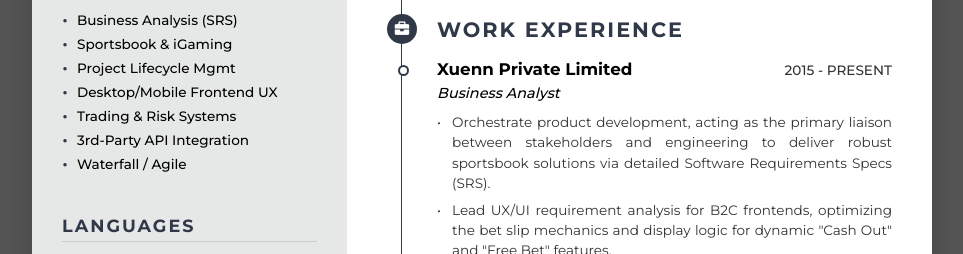
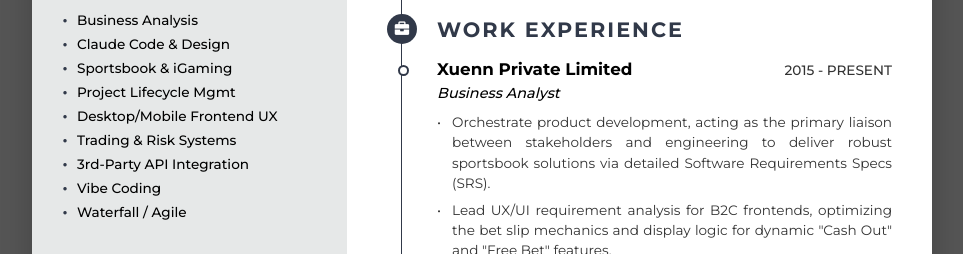
Before and after one commit to paohawchen/paohawchen.github.io, a plain HTML site: page index.html in a window 1280 px wide. Shown: the part 511-765 px from the top of the page, without its empty margins (158-1121 px from the left). Drawn offline with Linux system fonts and the light colour scheme.

```diff
--- a/index.html
+++ b/index.html
@@ -364,12 +364,14 @@
             <div class="sidebar-section">
                 <h3 class="sidebar-title">Skills</h3>
                 <ul class="skills-list">
-                    <li>Business Analysis (SRS)</li>
+                    <li>Business Analysis</li>
+                    <li>Claude Code & Design</li>
                     <li>Sportsbook & iGaming</li>
                     <li>Project Lifecycle Mgmt</li>
                     <li>Desktop/Mobile Frontend UX</li>
                     <li>Trading & Risk Systems</li>
                     <li>3rd-Party API Integration</li>
+                    <li>Vibe Coding</li>
                     <li>Waterfall / Agile</li>
                 </ul>
             </div>
```
